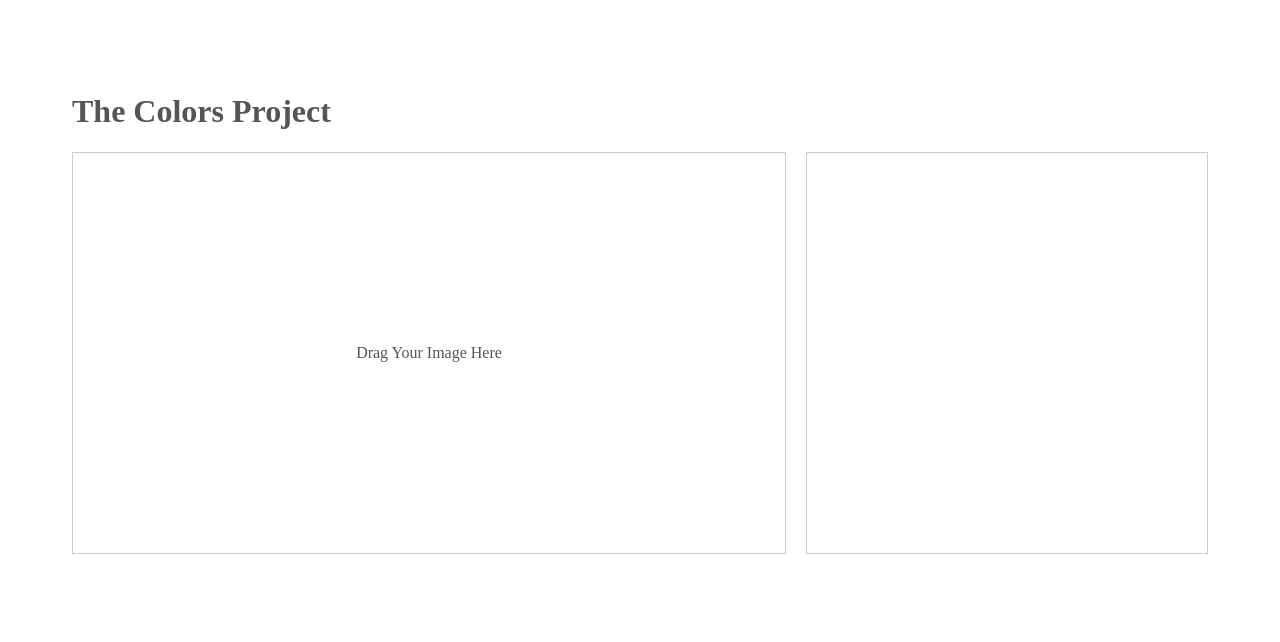
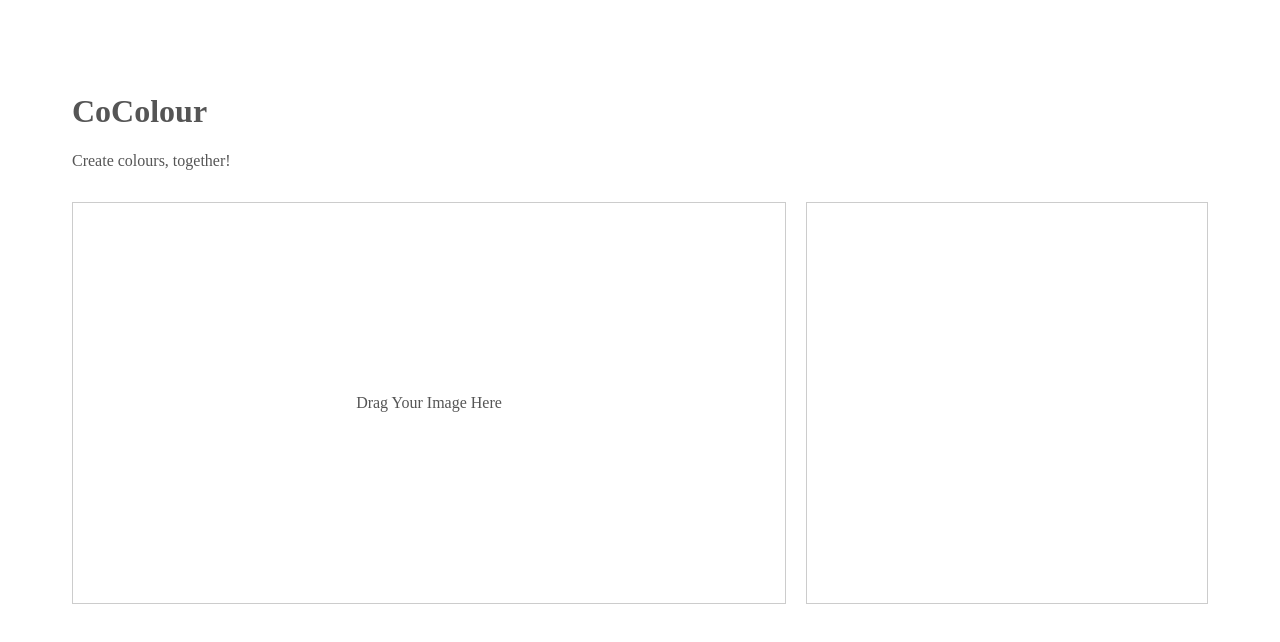
Before and after one commit to zenozeng/cocolour, a plain HTML site: page index.html in a window 1280 px wide. Drawn offline with Linux system fonts and the light colour scheme.

Commit message:
update index.html

```diff
--- a/index.html
+++ b/index.html
@@ -6,6 +6,9 @@
      body {
         padding: 4em;
         color: #555;
+     }
+     header {
+        padding-bottom: 2em;
      }
      #image {
          float: left;
@@ -39,7 +42,8 @@
 </head>
 <body>
     <header>
-        <h1>The Colors Project</h1>
+        <h1>CoColour</h1>
+        Create colours, together!
     </header>
     <main id="main">
         <div id="image">
```
